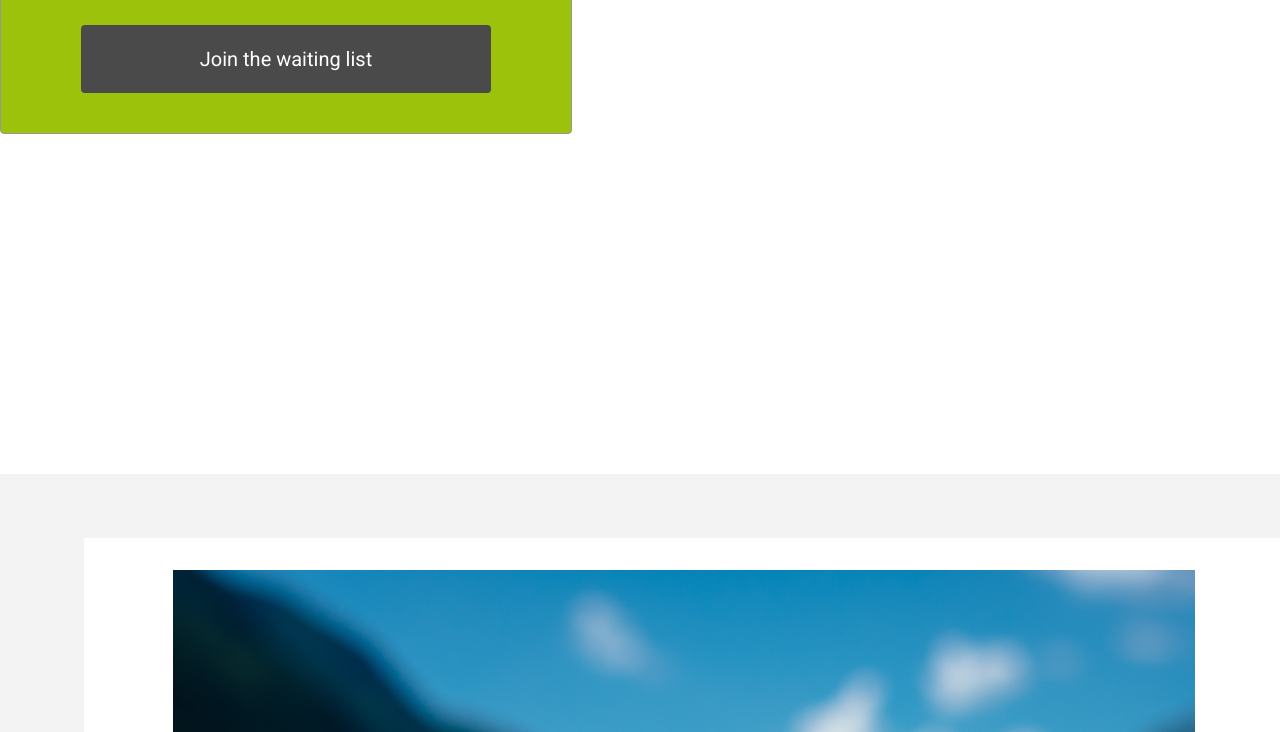
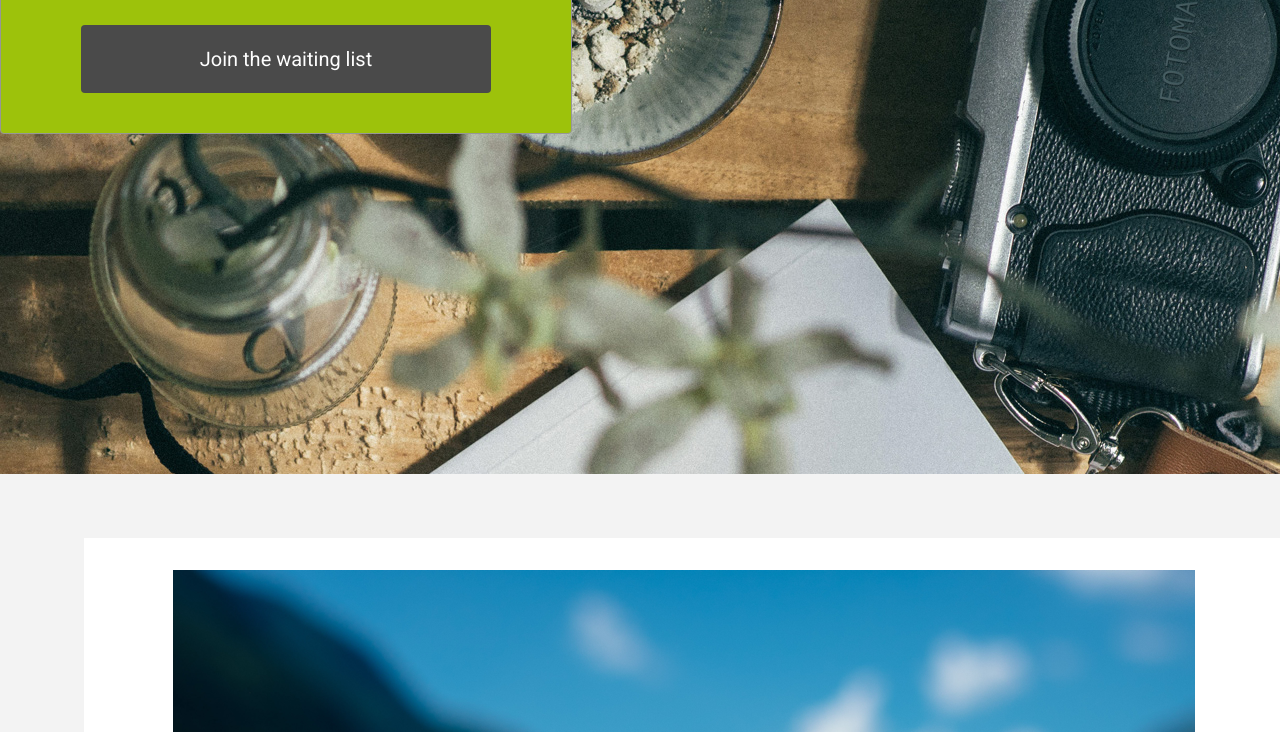
Before and after one commit to taylorrhowell/fotomatic, a plain HTML site: page index.html in a window 1280 px wide. Shown: the part 307-1039 px from the top of the page. Drawn offline with Linux system fonts and the light colour scheme; a web font is replaced by a local one.

Commit message:
add banner landing page image

```diff
--- a/resources/css/style.css
+++ b/resources/css/style.css
@@ -117,6 +117,7 @@ header .mobile {
   justify-content: flex-start;
   align-items: flex-start;
   height: 43.5rem;
+  background-image: url(../images/banner-landingpage.jpg);
 }
 
 #sign-up-cta {
```
